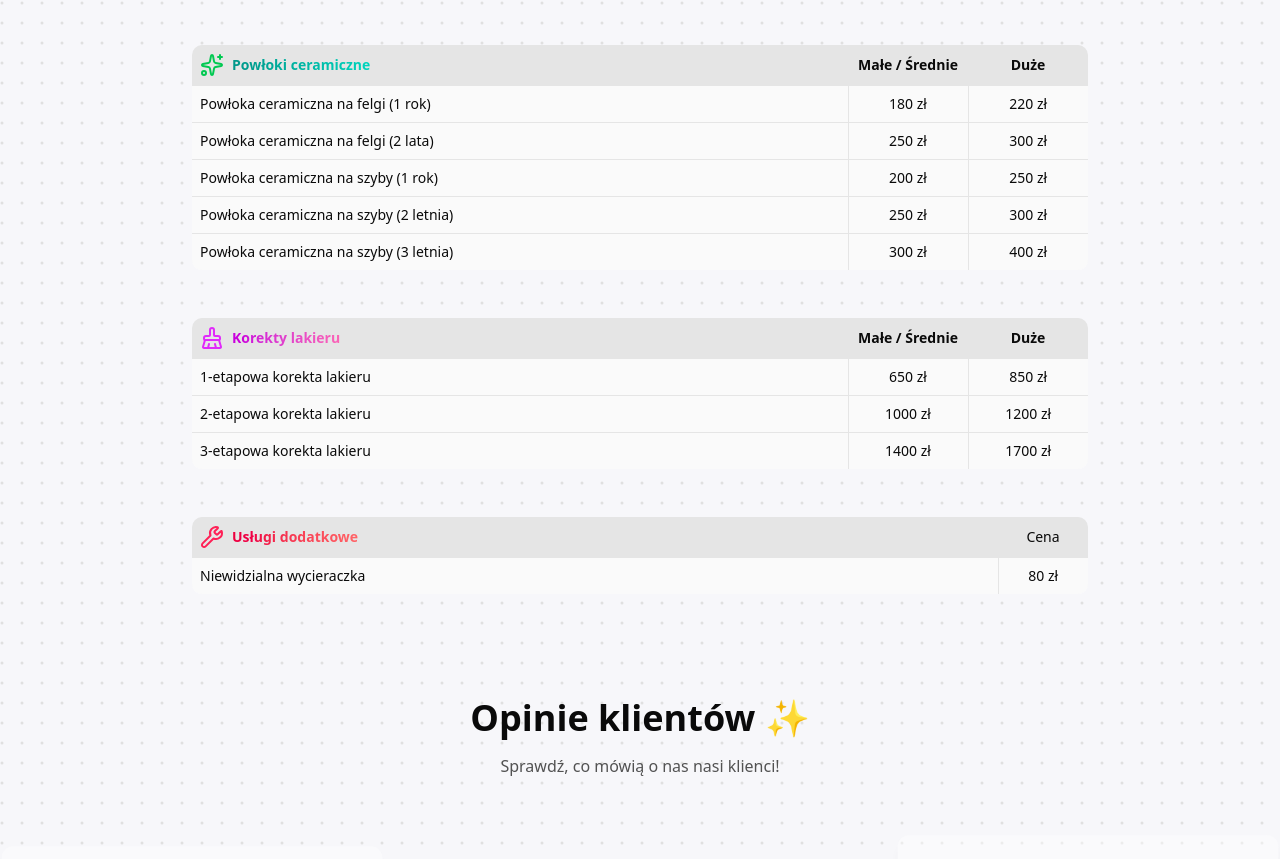
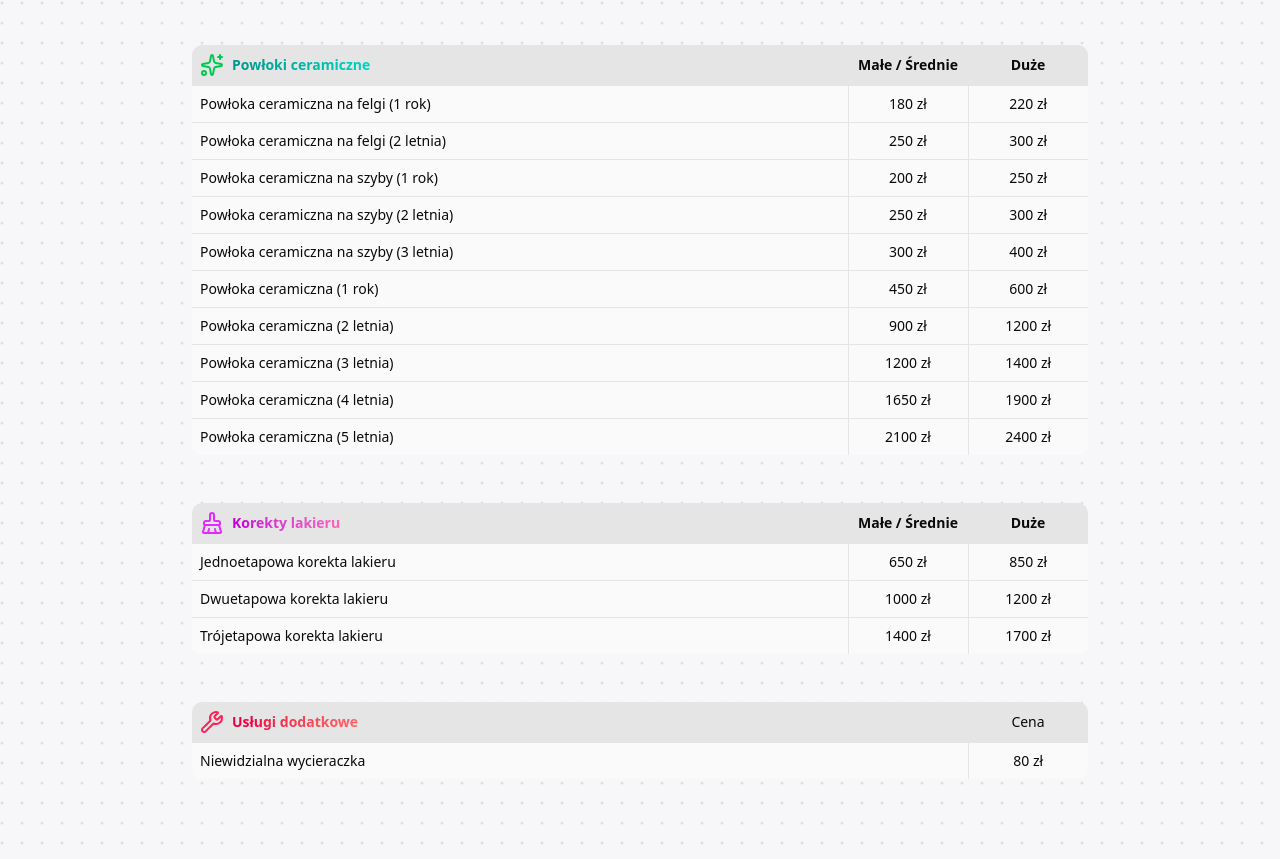
Before and after one commit to ikarpiatkowski/jcob-detaling, a Next.js app: page / in a window 1280 px wide. Shown: the part 3879-4738 px from the top of the page. Built offline with nearby package versions, Linux system fonts and the light colour scheme.

Commit message:
Add content to prices tables (powłoka ceramiczna)

```diff
--- a/src/components/sections/price-table-shadcn.tsx
+++ b/src/components/sections/price-table-shadcn.tsx
@@ -120,10 +120,15 @@ const tableSections = [
     headers: ["Usługa", "Małe / Średnie", "Duże"],
     rows: [
       ["Powłoka ceramiczna na felgi (1 rok)", "180 zł", "220 zł"],
-      ["Powłoka ceramiczna na felgi (2 lata)", "250 zł", "300 zł"],
+      ["Powłoka ceramiczna na felgi (2 letnia)", "250 zł", "300 zł"],
       ["Powłoka ceramiczna na szyby (1 rok)", "200 zł", "250 zł"],
       ["Powłoka ceramiczna na szyby (2 letnia)", "250 zł", "300 zł"],
       ["Powłoka ceramiczna na szyby (3 letnia)", "300 zł", "400 zł"],
+      ["Powłoka ceramiczna (1 rok)", "450 zł", "600 zł"],
+      ["Powłoka ceramiczna (2 letnia)", "900 zł", "1200 zł"],
+      ["Powłoka ceramiczna (3 letnia)", "1200 zł", "1400 zł"],
+      ["Powłoka ceramiczna (4 letnia)", "1650 zł", "1900 zł"],
+      ["Powłoka ceramiczna (5 letnia)", "2100 zł", "2400 zł"],
     ],
   },
   {
@@ -134,9 +139,9 @@ const tableSections = [
     titleGradient: "from-fuchsia-600 to-pink-400",
     headers: ["Usługa", "Małe / Średnie", "Duże"],
     rows: [
-      ["1-etapowa korekta lakieru", "650 zł", "850 zł"],
-      ["2-etapowa korekta lakieru", "1000 zł", "1200 zł"],
-      ["3-etapowa korekta lakieru", "1400 zł", "1700 zł"],
+      ["Jednoetapowa korekta lakieru", "650 zł", "850 zł"],
+      ["Dwuetapowa korekta lakieru", "1000 zł", "1200 zł"],
+      ["Trójetapowa korekta lakieru", "1400 zł", "1700 zł"],
     ],
   },
 ];
@@ -338,7 +343,7 @@ export default function PriceTableModern() {
                     <TableCell className="border-r border-neutral-200 dark:border-neutral-700 bg-neutral-50 dark:bg-neutral-900 whitespace-normal">
                       {row[0]}
                     </TableCell>
-                    <TableCell className="border-neutral-200 dark:border-neutral-700 bg-neutral-50 dark:bg-neutral-900 text-center whitespace-nowrap w-16 md:w-[90px]">
+                    <TableCell className="border-neutral-200 dark:border-neutral-700 bg-neutral-50 dark:bg-neutral-900 text-center whitespace-nowrap w-24 md:w-[120px]">
                       {row[1]}
                     </TableCell>
                   </TableRow>
```
